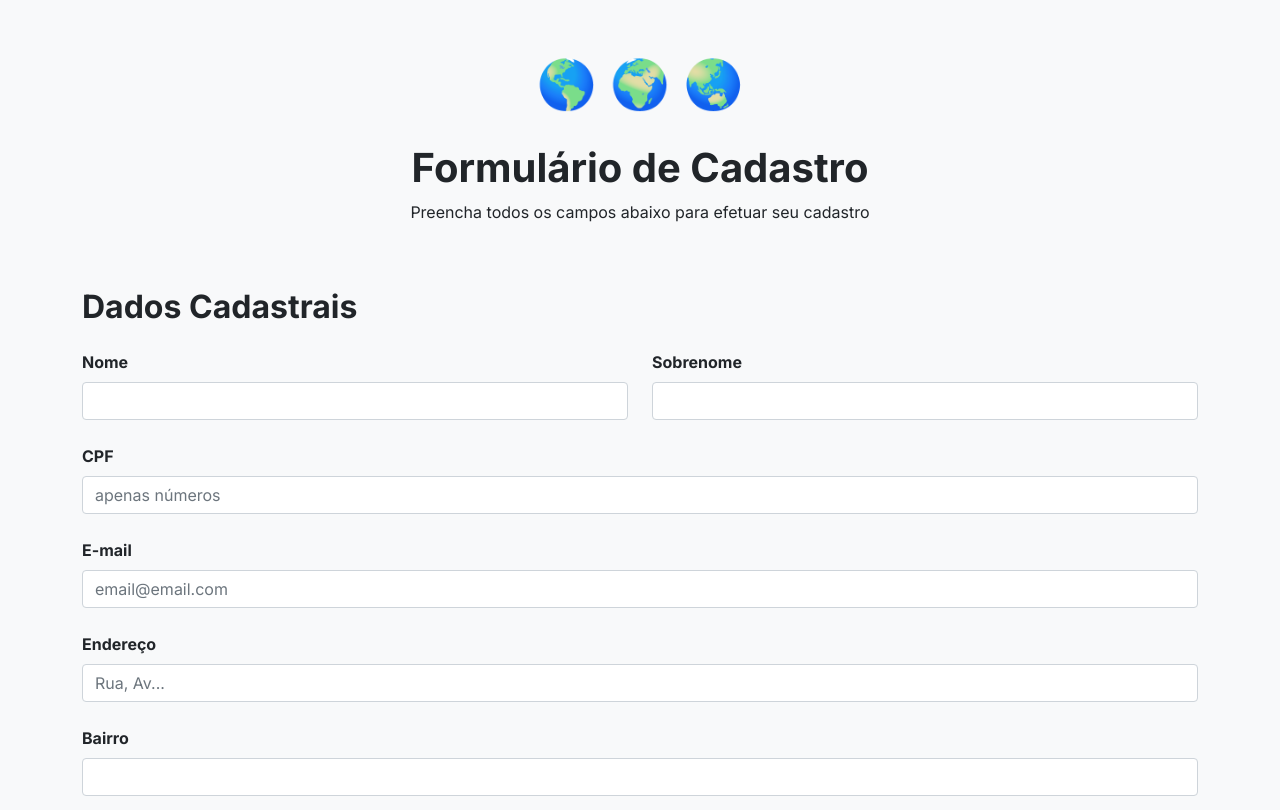
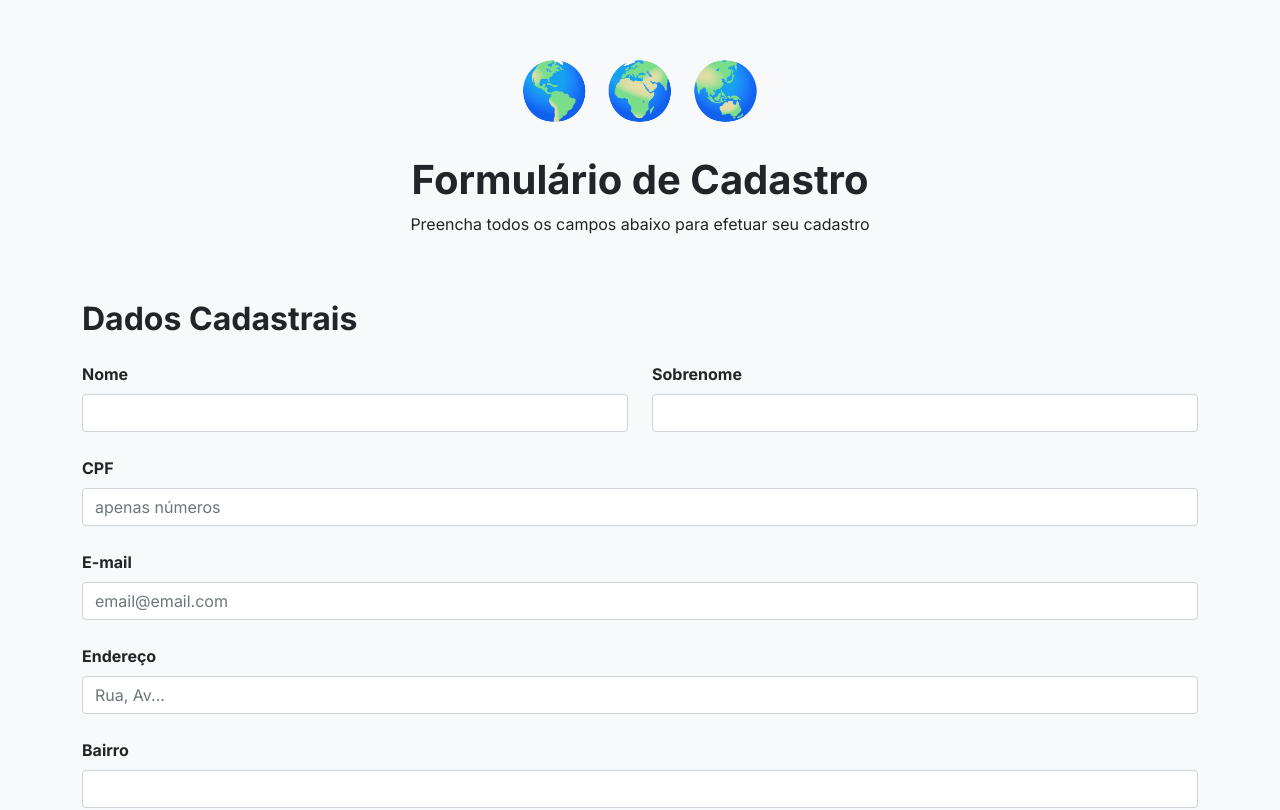
Before and after one commit to daniloessejota/formulario-de-cadastro, a plain HTML site: page index.html in a window 1280 px wide. Shown: the top 810 px of the page. Drawn offline with nearby package versions, Linux system fonts and the light colour scheme.

Commit message:
mudança do tamanho da fonte no span

```diff
--- a/assets/css/styles.css
+++ b/assets/css/styles.css
@@ -7,5 +7,5 @@ body {
 }
 
 span {
-    font-size: 3em;
+    font-size: 3.5em;
 }
```
